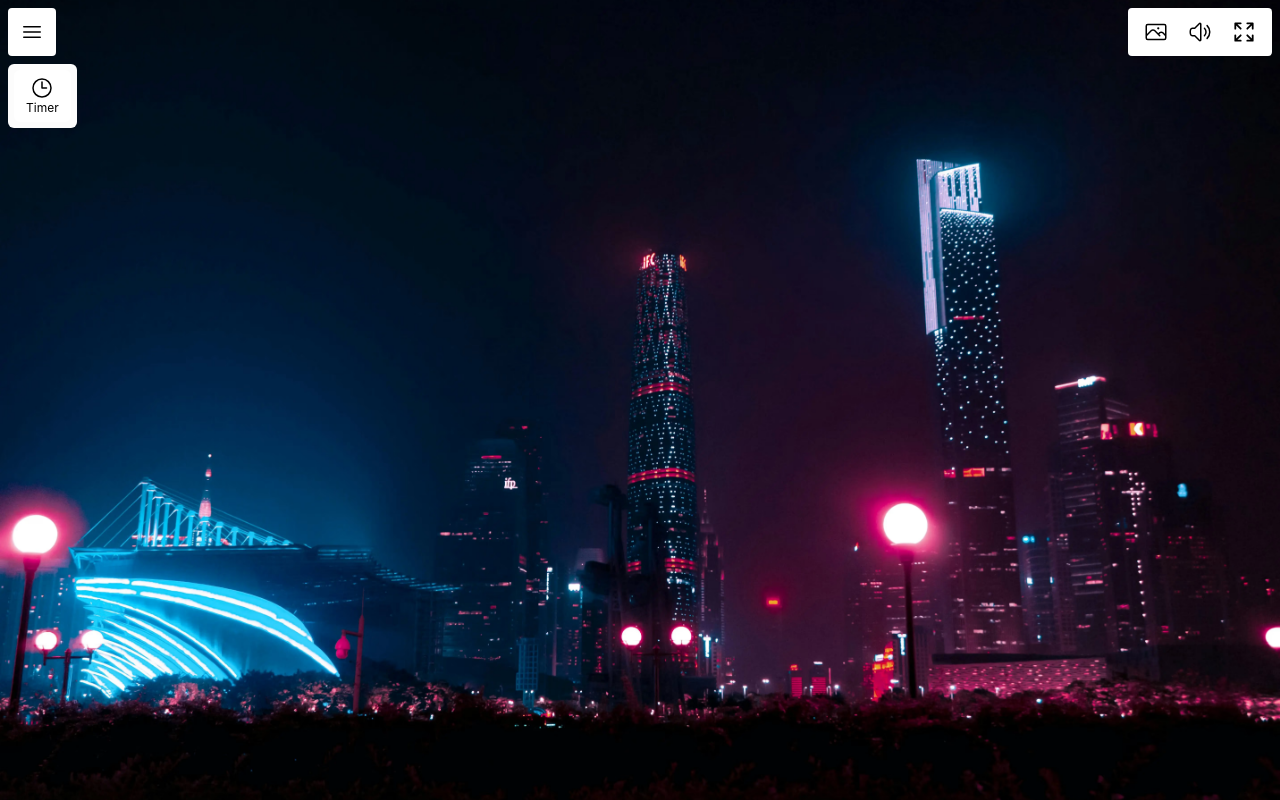
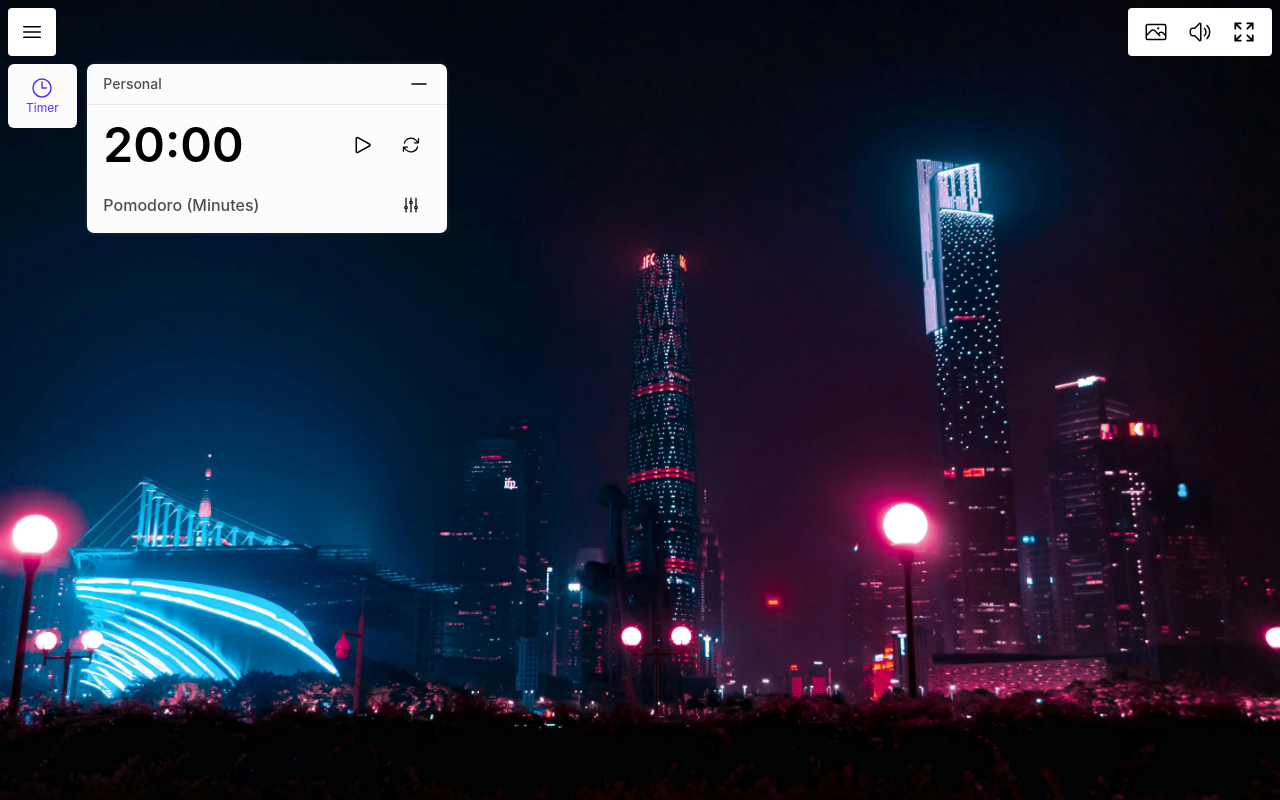
Before and after one commit to Mohammedali03/Planify, a React (Vite) app in the folder Client/: page /study-room in a window 1280 px wide. Built offline with nearby package versions, Linux system fonts and the light colour scheme; no server answers; sample sign-in values are in the browser's storage.

Commit message:
Fix Timer Bugs

```diff
--- a/Client/src/components/RoomFeatures.jsx
+++ b/Client/src/components/RoomFeatures.jsx
@@ -9,7 +9,7 @@ const RoomFeatures = ({ ref }) => {
       <div
         className={`flex items-center flex-col rounded-md px-3 py-[6px] hover:cursor-pointer
        hover:bg-indigo-200 hover:text-indigo-600 duration-300
-       ${showTimer ? " text-indigo-600" : "bg-white text-black"}`}
+       ${!showTimer ? " text-indigo-600" : "bg-white text-black"}`}
         onClick={() => setShowTimer(!showTimer)}
       >
         <svg
@@ -28,7 +28,13 @@ const RoomFeatures = ({ ref }) => {
         </svg>
         <span className="text-xs hover:text-indigo-600">Timer</span>
       </div>
-      {showTimer && <Timer ref={ref} setShowTimer={setShowTimer} />}
+      <div
+        className={`absolute duration-300 ${
+          showTimer ? "opacity-0" : "opacity-100"
+        }`}
+      >
+        <Timer ref={ref} setShowTimer={setShowTimer} />
+      </div>
     </div>
   );
 };
--- a/Client/src/components/Timer.jsx
+++ b/Client/src/components/Timer.jsx
@@ -1,13 +1,14 @@
 import React, { useEffect, useState } from "react";
 import axios from "axios";
 
-const Timer = ({ setShowTimer, ref }) => {
+const Timer = ({ setShowTimer }) => {
   const [time, setTime] = useState(20 * 60); // Initial time in seconds (30 minutes)
   const [isActive, setIsActive] = useState(false);
   const [start, setStart] = useState(false);
+  const [hasStarted, setHasStarted] = useState(false);
   const [inputValue, setInputValue] = useState(20);
   const [showPomo, setShowPomo] = useState(false);
-  const [lastDuration, setLastDuration] = useState(0);
+  const [lastDuration, setLastDuration] = useState(20 * 60);
 
   useEffect(() => {
     let interval;
@@ -24,8 +25,10 @@ const Timer = ({ setShowTimer, ref }) => {
     return () => clearInterval(interval);
   }, [isActive, time]);
 
+  // Sending an end request if the window closes or page reloads
   useEffect(() => {
-    const handleUnload = (event) => {
+    const handleUnload = () => {
+      setShowTimer(true);
       fetch("http://localhost:8000/api/timer/end", {
         method: "POST",
         headers: {
@@ -55,8 +58,29 @@ const Timer = ({ setShowTimer, ref }) => {
 
   // Start the timer
   const handleStart = async () => {
-    if (time >= 1200 && time <= 12000) {
-      if (!isActive) {
+    // If timer is bigger than 200 minutes and less than 20 minutes leave
+    if (time <= 1200 && time >= 12000) {
+      return;
+    }
+
+    // If timer is running allow pause to work
+    if (isActive) {
+      try {
+        const res = await axios.post(
+          `http://localhost:8000/api/timer/pause/${time}`,
+          {},
+          {
+            headers: {
+              Authorization: `Bearer ${localStorage.getItem("token")}`,
+            },
+          }
+        );
+        console.log(res.data);
+        setIsActive(false);
+      } catch (error) {
+        console.error(error);
+      }
+    } else {
       try {
         const res = await axios.post(
           "http://localhost:8000/api/timer/start",
@@ -73,41 +97,29 @@ const Timer = ({ setShowTimer, ref }) => {
         // Timer starts
         setStart(true);
         setIsActive(true);
+
+        // Set has started so the reset button can work
+        setHasStarted(true);
         console.log(res.data);
       } catch (error) {
         console.error(error);
-        }
-      } else {
-        try {
-          const res = await axios.post(
-            `http://localhost:8000/api/timer/pause/${time}`,
-            {},
-            {
-              headers: {
-                Authorization: `Bearer ${localStorage.getItem("token")}`,
-              },
-            }
-          );
-          console.log(res.data);
-          setIsActive(false);
-        } catch (error) {
-          console.error(error);
-        }
       }
     }
   };
 
   const handleReset = async () => {
-    if (isActive) {
+    // If timer has not started yet then leave the function
+    if (!hasStarted) {
+      return;
+    }
+
+    // Send request to cancel current timer
     try {
-        const res = await axios.delete(
-          "http://localhost:8000/api/timer/delete",
-          {
+      const res = await axios.delete("http://localhost:8000/api/timer/delete", {
         headers: {
           Authorization: `Bearer ${localStorage.getItem("token")}`,
         },
-          }
-        );
+      });
       console.log(res.data);
       // Stop the timer
       setIsActive(false);
@@ -115,7 +127,6 @@ const Timer = ({ setShowTimer, ref }) => {
       setTime(lastDuration);
     } catch (e) {
       console.error("Error resetting timer", e);
-      }
     }
   };
 
@@ -250,8 +261,8 @@ const Timer = ({ setShowTimer, ref }) => {
   ];
 
   return (
-    <div className="timer flex z-90 absolute h-auto rounded-md flex-col items-stretch overflow-hidden">
-      <div className="flex py-2 px-4 items-center justify-between border-b border-[#e9e9e9] ">
+    <div className="timer z-90 absolute h-auto rounded-md flex-col items-stretch overflow-hidden">
+      <div className="flex py-2 px-4 items-center justify-between border-b border-[#e9e9e9]">
         <span className="flex-0 text-sm text-[#4e4e4e] font-medium">
           Personal
         </span>
@@ -263,7 +274,7 @@ const Timer = ({ setShowTimer, ref }) => {
           strokeWidth={1.5}
           stroke="currentColor"
           className="size-6 cursor-pointer"
-          onClick={() => setShowTimer(false)}
+          onClick={() => setShowTimer(true)}
         >
           <path strokeLinecap="round" strokeLinejoin="round" d="M5 12h14" />
         </svg>
--- a/Client/src/index.css
+++ b/Client/src/index.css
@@ -15,8 +15,8 @@ body {
   @apply bg-indigo-500;
 }
 .timer {
-  left: 509px;
-  top: 150px;
+  top: -6px;
+  left: 45px;
   width: 360px;
   min-width: 360px;
   max-width: calc(1353px);
@@ -27,6 +27,3 @@ body {
 .backgrounds > div::-webkit-scrollbar-thumb {
   @apply bg-white w-0;
 }
-/* .study-room {
-  background-image: url("./images/lights.avif") !important;
-} */
```
Lines whose indentation alone changed are shown as unchanged.
